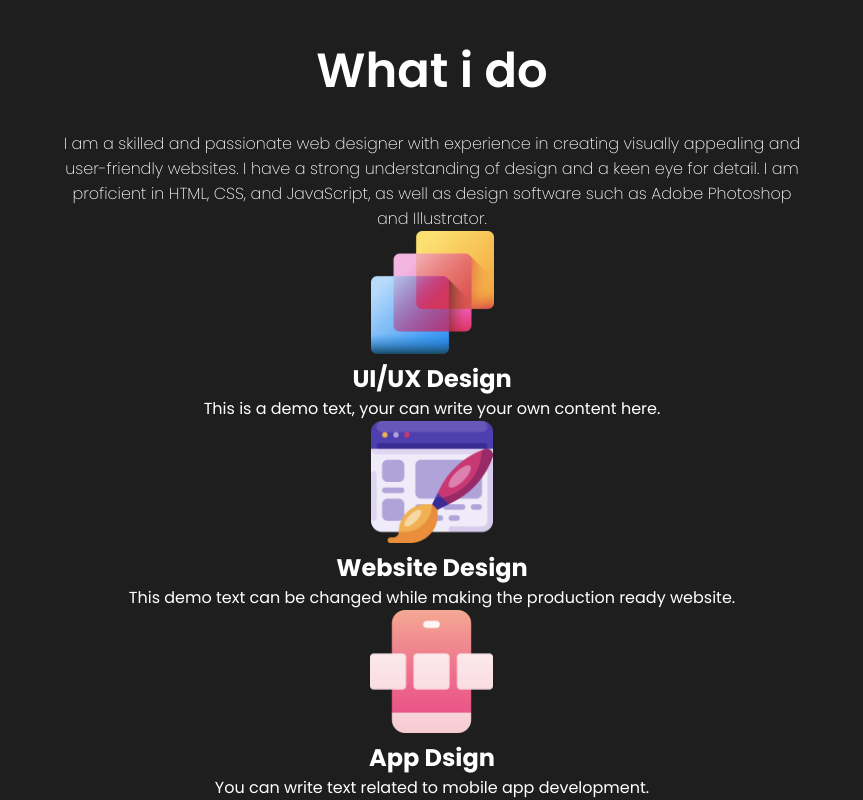
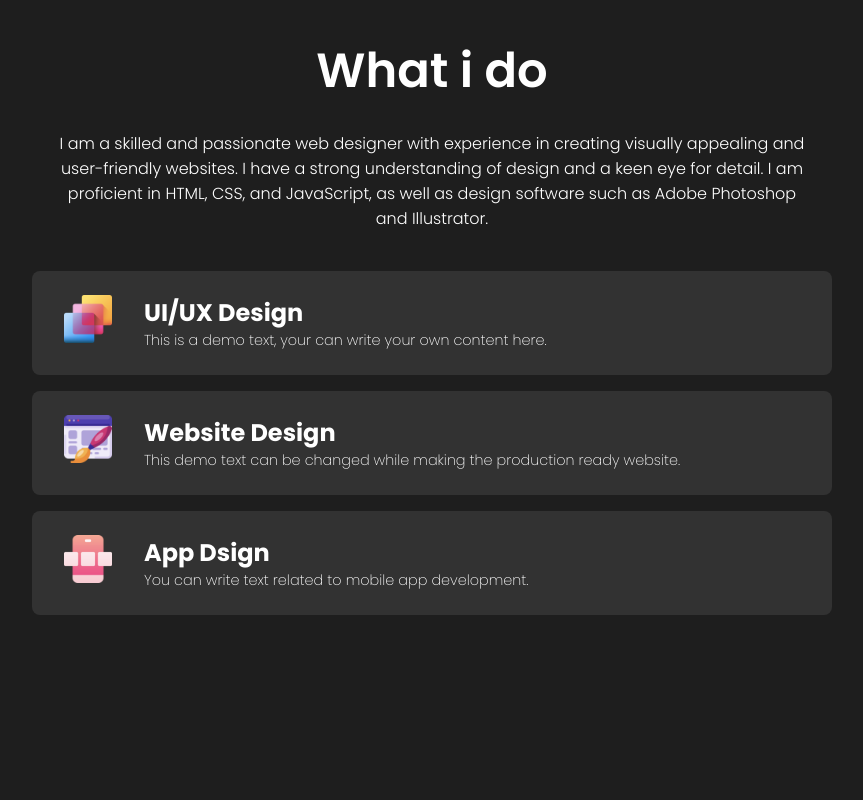
Before and after one commit to Nithin7406/Portfolio, a React (Create React App) app: page / in a window 1280 px wide. Shown: the part 829-1629 px from the top of the page, without its empty margins (208-1071 px from the left). After the commit the page ends 1484 px from the top, so only its background shows below. Built offline with nearby package versions, Linux system fonts and the light colour scheme.

Commit message:
about section

```diff
--- a/src/components/Skills/skills.css
+++ b/src/components/Skills/skills.css
@@ -18,8 +18,35 @@
 }
 
 .skillDesc {
-  font-weight: 200;
+  font-weight: 300;
   font-size: 1rem;
   max-width: 51rem;
   padding: 0 2rem;
 }
+
+.skillBars {
+  margin: 1.5rem;
+  width: 100vw;
+  max-width: 80%;
+  text-align: left;
+}
+
+.skillBar {
+  display: flex;
+  margin: 1rem;
+  padding: 1.5rem 2rem;
+  border-radius: 0.5rem;
+  background: rgb(50, 50, 50);
+}
+
+.skillBarImg {
+  object-fit: cover;
+  height: 3rem;
+  width: 3rem;
+  margin-right: 2rem;
+}
+
+.skillBarText > p {
+  font-size: 0.9rem;
+  font-weight: 200;
+}
--- a/src/components/Skills/skills.jsx
+++ b/src/components/Skills/skills.jsx
@@ -15,6 +15,7 @@ const Skills = () => {
         HTML, CSS, and JavaScript, as well as design software such as Adobe
         Photoshop and Illustrator.
       </span>
+      <div className="skillBars">
         <div className="skillBar">
           <img src={UIDesign} alt="UIDesign" className="skillBarImg" />
           <div className="skillBarText">
@@ -39,6 +40,7 @@ const Skills = () => {
             <p> You can write text related to mobile app development.</p>
           </div>
         </div>
+      </div>
     </section>
   );
 };
```
Lines whose indentation alone changed are shown as unchanged.
